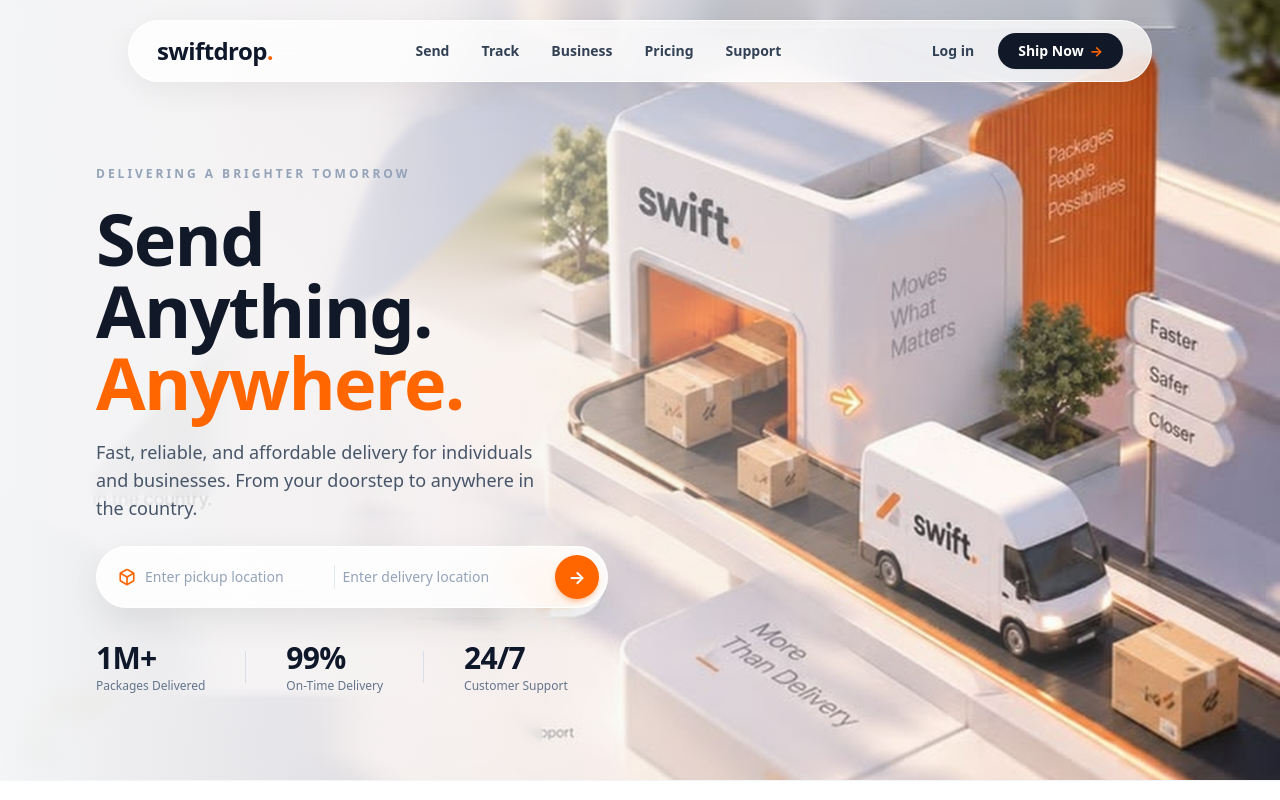
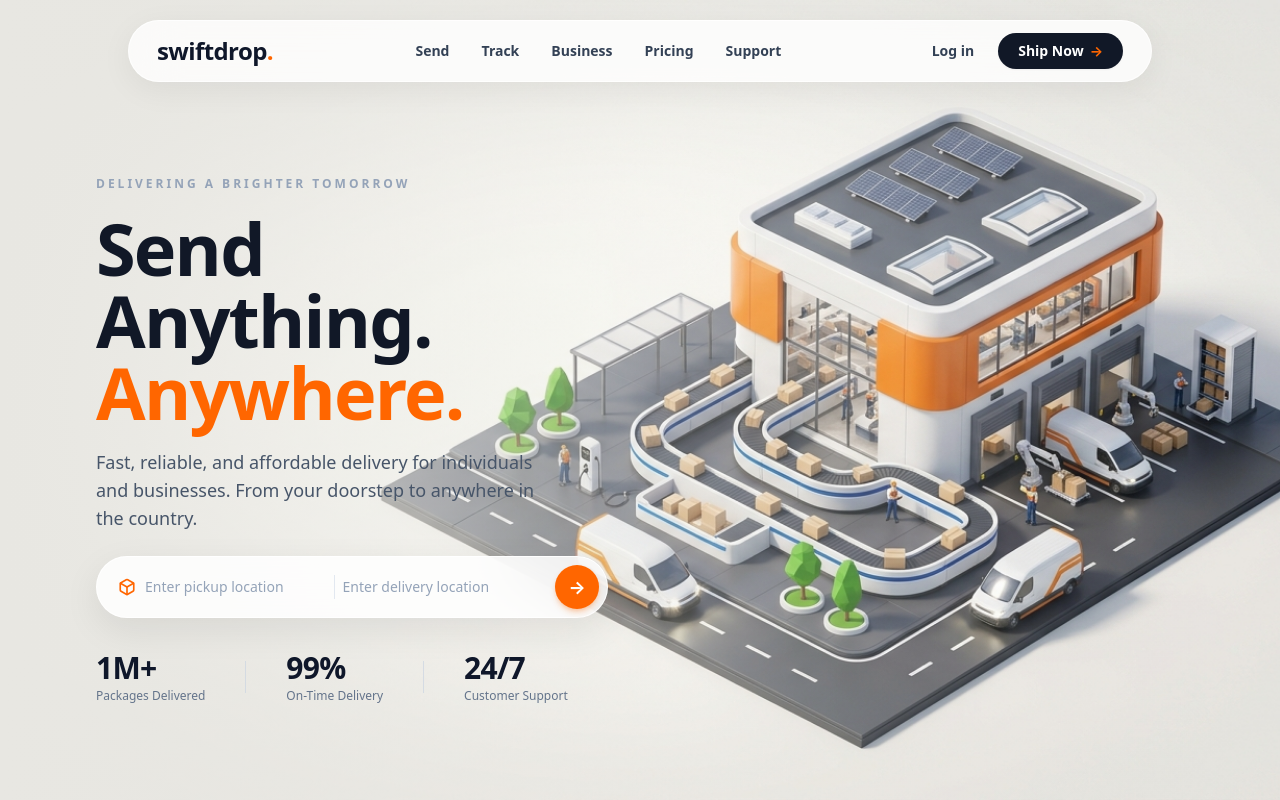
Before and after one commit to yasindugunasekara/SWIFTDROP, a Next.js app in the folder web/: page / in a window 1280 px wide. Shown: the top 800 px of the page. Built offline with nearby package versions, Linux system fonts and the light colour scheme.

Commit message:
feat(ui): update hero with brand-new high-resolution 3D isometric diorama

```diff
--- a/web/src/app/page.tsx
+++ b/web/src/app/page.tsx
@@ -22,19 +22,19 @@ export default function HomePage() {
   return (
     <div className="w-full">
       {/* HERO SECTION */}
-      <section className="relative w-full min-h-[660px] sm:min-h-[720px] lg:min-h-[780px] flex items-center pt-28 sm:pt-36 pb-16 overflow-hidden bg-[#f4f5f7]">
+      <section className="relative w-full min-h-[660px] sm:min-h-[720px] lg:min-h-[800px] flex items-center pt-28 sm:pt-36 pb-16 overflow-hidden bg-[#e8e7e2]">
         {/* Full-bleed 3D Isometric Logistics Scene */}
         <div className="absolute inset-0 z-0 pointer-events-none select-none">
           <Image
-            src="/hero-clean-ref-2x.jpg"
+            src="/hero-bg.jpg"
             alt="SwiftDrop 3D Smart Logistics Hub"
             fill
             priority
             quality={95}
-            className="object-cover object-right md:object-right-center"
+            className="object-cover object-right lg:object-center"
           />
           {/* Studio lighting gradient to ensure text readability on all viewports */}
-          <div className="absolute inset-0 bg-gradient-to-r from-[#f4f5f7] via-[#f4f5f7]/95 sm:via-[#f4f5f7]/80 md:via-[#f4f5f7]/40 to-transparent z-10" />
+          <div className="absolute inset-0 bg-gradient-to-r from-[#e8e7e2] via-[#e8e7e2]/90 sm:via-[#e8e7e2]/70 md:via-[#e8e7e2]/30 to-transparent z-10" />
         </div>
 
         <div className="relative z-20 max-w-6xl mx-auto px-4 sm:px-6 lg:px-8 w-full">
```
Also changed, not shown: web/public/hero-bg.jpg, web/public/hero-bg.png (added).
